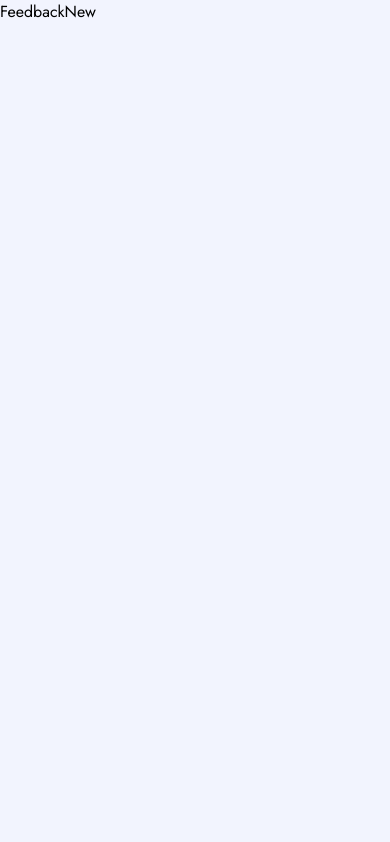
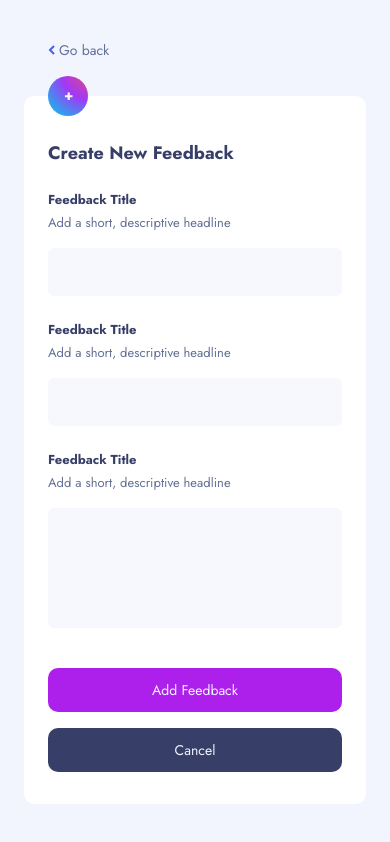
Before and after one commit to genFD/product-feedback-01, a React (Vite) app in the folder frontend/: page /feedbacknew in a window 390 px wide. Shown: the top 842 px of the page. Built offline with nearby package versions, Linux system fonts and the light colour scheme.

Commit message:
completed add feedbackform mobile

```diff
--- a/frontend/src/components/Content.js
+++ b/frontend/src/components/Content.js
@@ -7,7 +7,7 @@ import SuggestionsHeader from "./SuggestionsHeader";
 const Content = () => {
   const { empty } = useGlobalContext();
   return (
-    <div
+    <main
       className="flex flex-col gap-y-8
     tablet:gap-y-6 tablet:items-center tablet:px-10
     laptop:items-start
@@ -15,7 +15,7 @@ const Content = () => {
     >
       <SuggestionsHeader />
       {empty ? <Empty /> : <Feedbacks />}
-    </div>
+    </main>
   );
 };
 
--- a/frontend/src/components/Header.js
+++ b/frontend/src/components/Header.js
@@ -4,10 +4,10 @@ import Sidebar from "./Sidebar";
 
 const Header = () => {
   return (
-    <div className="header_cont tablet:py-11 laptop:pt-24">
+    <header className="header_cont tablet:py-11 laptop:pt-24">
       <Navbar />
       <Sidebar />
-    </div>
+    </header>
   );
 };
 
--- a/frontend/src/components/SuggestionsHeader.js
+++ b/frontend/src/components/SuggestionsHeader.js
@@ -12,7 +12,7 @@ const SuggestionsHeader = () => {
   } = useGlobalContext();
 
   return (
-    <div className="h-14 min-w-375 tablet:w-689 bg-Raven-Night tablet:rounded-default desktop:w-825">
+    <header className="h-14 min-w-375 tablet:w-689 bg-Raven-Night tablet:rounded-default desktop:w-825">
       <div className="flex h-full justify-between items-center px-6">
         <div className="flex gap-9">
           <div className="suggest_stats flex gap-4">
@@ -107,7 +107,7 @@ const SuggestionsHeader = () => {
         </div>
         <AddFeedbackButton />
       </div>
-    </div>
+    </header>
   );
 };
 
--- a/frontend/src/pages/FeedbackNew.js
+++ b/frontend/src/pages/FeedbackNew.js
@@ -1,6 +1,139 @@
 import React from "react";
 
 const FeedbackNew = () => {
-  return <div>FeedbackNew</div>;
+  return (
+    <div className="flex flex-col gap-y-9 justify-center items-center pt-10 pb-16 px-6">
+      <div className="flex justify-start w-full pl-6">
+        <header>
+          <button
+            type="button"
+            className="flex items-center justify-center gap-x-1 hover:underline transition-all duration-500 decoration-Ocean-Night text-heading-4"
+          >
+            <svg width="7" height="10" xmlns="http://www.w3.org/2000/svg">
+              <path
+                d="M6 9L2 5l4-4"
+                stroke="#4661E6"
+                strokeWidth="2"
+                fill="none"
+                fillRule="evenodd"
+              />
+            </svg>
+            <span className="text-Ocean-Night">Go back</span>
+          </button>
+        </header>
+      </div>
+      <form
+        className="bg-white w-full rounded-default h-708 pt-11 pb-6 px-6 relative"
+        action=""
+      >
+        <div className="absolute w-10 h-10 -top-5 flex items-center justify-center rounded-full add_feed_cont_icon">
+          <svg width="9" height="9" xmlns="http://www.w3.org/2000/svg">
+            <text
+              transform="translate(-24 -20)"
+              fill="#F2F4FE"
+              fillRule="evenodd"
+              fontFamily="Jost-Bold, Jost"
+              fontSize="14"
+              fontWeight="bold"
+            >
+              <tspan x="24" y="27.5">
+                +
+              </tspan>
+            </text>
+          </svg>
+        </div>
+
+        <h2 className="text-heading-3 text-Raven-Night font-bold mb-6">
+          Create New Feedback
+        </h2>
+        <div className="flex flex-col gap-y-6 mb-10">
+          <section className="flex flex-col">
+            <h3 className="font-bold text-body-3 mb-1 text-Raven-Night">
+              Feedback Title
+            </h3>
+            <label
+              className=" font-normal mb-4 text-Ocean-Night text-body-3"
+              htmlFor="title"
+            >
+              Add a short, descriptive headline
+            </label>
+            <input
+              type="text"
+              id="title"
+              className="h-12 bg-Ghost-White rounded-md border-none text-Jewel-Cave text-body-3 active: border-The-Rainbow-Fish border"
+            />
+            {/* <input
+              id="title"
+              className=" bg-Ghost-White h-12"
+              // value={title}
+              // placeholder="title"
+              // onChange={}
+            /> */}
+          </section>
+
+          <section className="flex flex-col">
+            <h3 className="font-bold text-body-3 mb-1 text-Raven-Night">
+              Feedback Title
+            </h3>
+            <label
+              className=" font-normal mb-4 text-Ocean-Night text-body-3"
+              htmlFor="title"
+            >
+              Add a short, descriptive headline
+            </label>
+            <input
+              type="text"
+              id="title"
+              className="h-12 bg-Ghost-White rounded-md border-none text-Jewel-Cave text-body-3 active: border-The-Rainbow-Fish border"
+            />
+            {/* <input
+              id="title"
+              className=" bg-Ghost-White h-12"
+              // value={title}
+              // placeholder="title"
+              // onChange={}
+            /> */}
+          </section>
+          <section className="flex flex-col">
+            <h3 className="font-bold text-body-3 mb-1 text-Raven-Night">
+              Feedback Title
+            </h3>
+            <label
+              className=" font-normal mb-4 text-Ocean-Night text-body-3"
+              htmlFor="title"
+            >
+              Add a short, descriptive headline
+            </label>
+            <input
+              type="text"
+              id="title"
+              className="h-30 bg-Ghost-White rounded-md border-none text-Jewel-Cave text-body-3 active: border-The-Rainbow-Fish border "
+            />
+            {/* <input
+              id="title"
+              className=" bg-Ghost-White h-12"
+              // value={title}
+              // placeholder="title"
+              // onChange={}
+            /> */}
+          </section>
+        </div>
+        <div className="flex flex-col gap-y-4 justify-center items-center w-full">
+          <button
+            type="button"
+            className=" bg-Singapore-Orchid rounded-default w-full h-11 hover:bg-After-Party-Pink transition-all duration-500 text-heading-4 text-Cotton-Ball text-center"
+          >
+            Add Feedback
+          </button>
+          <button
+            type="button"
+            className="  bg-Raven-Night rounded-default w-full h-11  hover:bg-Kimberlite transition-all duration-500 text-heading-4 text-Cotton-Ball text-center"
+          >
+            Cancel
+          </button>
+        </div>
+      </form>
+    </div>
+  );
 };
 export default FeedbackNew;
--- a/frontend/src/style.css
+++ b/frontend/src/style.css
@@ -119,6 +119,14 @@ select {
   width: 8px;
   height: 8px;
 }
+.add_feed_cont_icon {
+  background: radial-gradient(
+    128.88% 128.88% at 103.9% -10.39%,
+    #e84d70 0%,
+    #a337f6 53.09%,
+    #28a7ed 100%
+  );
+}
 /* .header {
   display: grid;
   grid-template-columns: 1fr;
--- a/frontend/tailwind.config.js
+++ b/frontend/tailwind.config.js
@@ -58,6 +58,8 @@ module.exports = {
         200: "200px",
         600: "600px",
         460: "460px",
+        708: "708px",
+        30: "120px",
       },
       width: {
         69: "69px",
```
